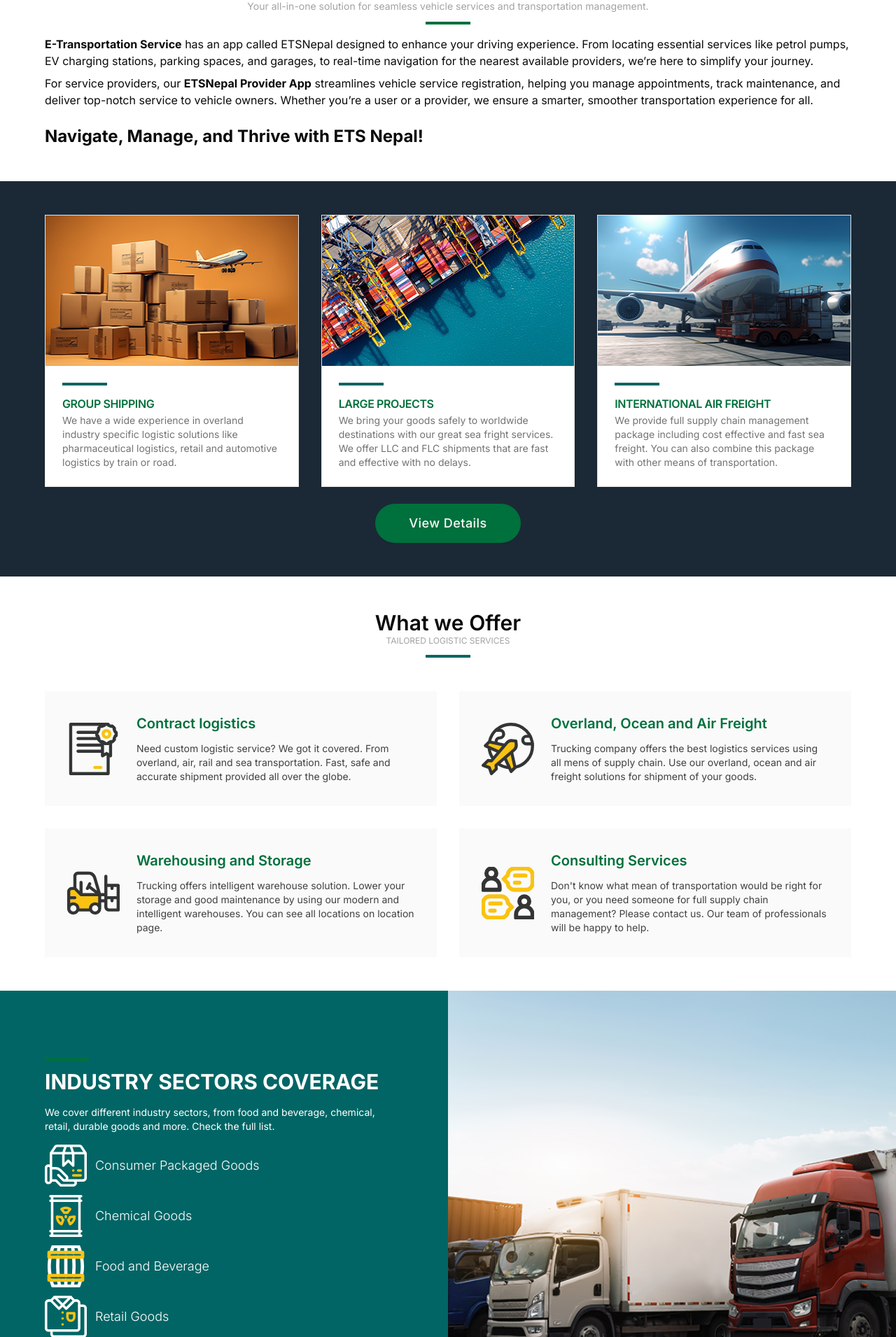
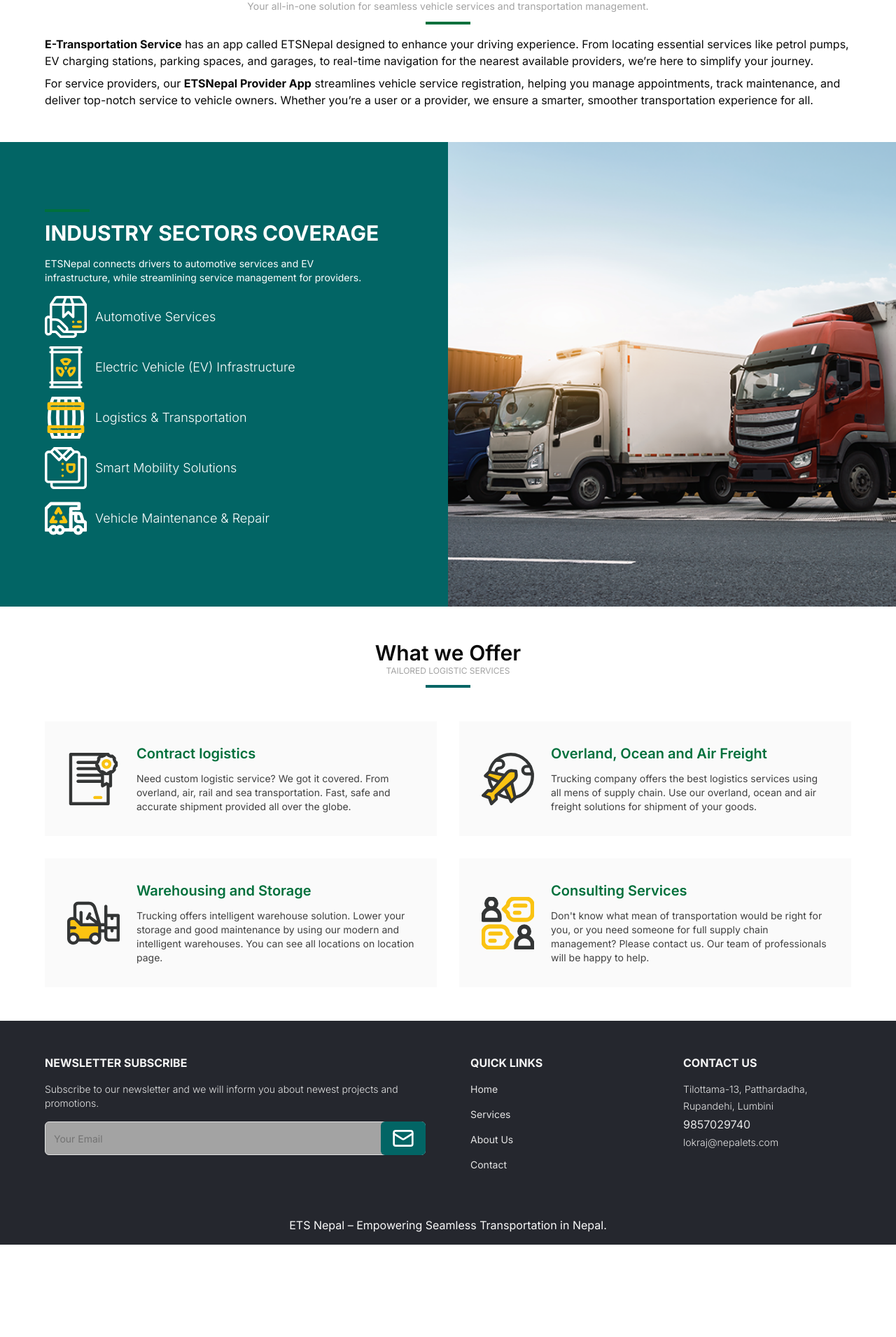
Before and after one commit to eCab-Nepal/eTransport_landingpage-, a Next.js app: page / in a window 1280 px wide. Shown: the part 889-2800 px from the top of the page at 70% size. After the commit the page ends 2668 px from the top, so only its background shows below. Built offline with nearby package versions, Linux system fonts and the light colour scheme.

Commit message:
Update content for home page

```diff
--- a/src/app/page.tsx
+++ b/src/app/page.tsx
@@ -9,9 +9,8 @@
     <main>
       <Hero />
       <Info />
-      <Blogs />
+      <IndustrySector />
       <WhatWeOffer />
-      <IndustrySector />
     </main>
   );
 }
--- a/src/components/home/hero.tsx
+++ b/src/components/home/hero.tsx
@@ -9,8 +9,8 @@
 
 const heroData = [
   {
-    title: "Strongest Distribution Network",
-    description: "Powerful Platform & Logistics Services",
+    title: "Welcome to E-Transportation Service",
+    description: "Navigate, Manage, and Thrive with ETS Nepal!",
     imageUrl: "/Slider.png",
   },
   {
--- a/src/components/home/industry-sector.tsx
+++ b/src/components/home/industry-sector.tsx
@@ -18,8 +18,8 @@
             </p>
 
             <p className="mt-4 text-sm text-white">
-              We cover different industry sectors, from food and beverage,
-              chemical, retail, durable goods and more. Check the full list.
+              ETSNepal connects drivers to automotive services and EV infrastructure,
+              while streamlining service management for providers.
             </p>
 
             <div className="flex mt-4 flex-col gap-3">
@@ -31,31 +31,31 @@
                   alt="consumer"
                 />
                 <p className="text-white text-lg font-light">
-                  Consumer Packaged Goods
+                  Automotive Services
                 </p>
               </div>
 
               <div className="flex gap-3 items-center">
                 <Image width={60} height={60} src={chemical} alt="consumer" />
-                <p className="text-white text-lg font-light">Chemical Goods</p>
+                <p className="text-white text-lg font-light">Electric Vehicle (EV) Infrastructure</p>
               </div>
 
               <div className="flex gap-3 items-center">
                 <Image width={60} height={60} src={food} alt="consumer" />
                 <p className="text-white text-lg font-light">
-                  Food and Beverage
+                  Logistics & Transportation
                 </p>
               </div>
 
               <div className="flex gap-3 items-center">
                 <Image width={60} height={60} src={retail} alt="consumer" />
-                <p className="text-white text-lg font-light">Retail Goods</p>
+                <p className="text-white text-lg font-light">Smart Mobility Solutions</p>
               </div>
 
               <div className="flex gap-3 items-center">
                 <Image width={60} height={60} src={energy} alt="consumer" />
                 <p className="text-white text-lg font-light">
-                  Energy, Oil and Gas
+                  Vehicle Maintenance & Repair
                 </p>
               </div>
             </div>
@@ -85,37 +85,37 @@
           </p>
 
           <p className="mt-4 text-sm text-white">
-            We cover different industry sectors, from food and beverage,
-            chemical, retail, durable goods and more. Check the full list.
+            ETSNepal connects drivers to automotive services and EV infrastructure,
+            while streamlining service management for providers.
           </p>
 
           <div className="flex mt-4 flex-col gap-3">
             <div className="flex gap-3 items-center">
               <Image src={consumerPackage} alt="consumer" />
               <p className="text-white text-lg font-light">
-                Consumer Packaged Goods
+                Automotive Services
               </p>
             </div>
 
             <div className="flex gap-3 items-center">
               <Image src={chemical} alt="consumer" />
-              <p className="text-white text-lg font-light">Chemical Goods</p>
+              <p className="text-white text-lg font-light">Electric Vehicle (EV) Infrastructure</p>
             </div>
 
             <div className="flex gap-3 items-center">
               <Image src={food} alt="consumer" />
-              <p className="text-white text-lg font-light">Food and Beverage</p>
+              <p className="text-white text-lg font-light">Logistics & Transportation</p>
             </div>
 
             <div className="flex gap-3 items-center">
               <Image src={retail} alt="consumer" />
-              <p className="text-white text-lg font-light">Retail Goods</p>
+              <p className="text-white text-lg font-light">Smart Mobility Solutions</p>
             </div>
 
             <div className="flex gap-3 items-center">
               <Image src={energy} alt="consumer" />
               <p className="text-white text-lg font-light">
-                Energy, Oil and Gas
+                Vehicle Maintenance & Repair
               </p>
             </div>
           </div>
--- a/src/components/home/info.tsx
+++ b/src/components/home/info.tsx
@@ -30,10 +30,6 @@
           vehicle owners. Whether you’re a user or a provider, we ensure a
           smarter, smoother transportation experience for all.
         </p>
-
-        <p className="mt-6 text-2xl font-bold">
-          Navigate, Manage, and Thrive with ETS Nepal!
-        </p>
       </div>
     </section>
   );
--- a/src/components/layout/footer/index.tsx
+++ b/src/components/layout/footer/index.tsx
@@ -60,11 +60,11 @@
 
           <div className="flex text-neutral-200 flex-col gap-1">
             <p className="text-sm font-light">
-              123 Second Street Fifth Avenue,
+              Tilottama-13, Patthardadha,
             </p>
-            <p className="text-sm font-light">Manhattan, New York</p>
-            <p>+00 41 258 489 6587</p>
-            <p className="text-sm font-light">info@trucking.com</p>
+            <p className="text-sm font-light">Rupandehi, Lumbini</p>
+            <p>9857029740</p>
+            <p className="text-sm font-light">lokraj@nepalets.com</p>
           </div>
         </div>
       </div>
```
